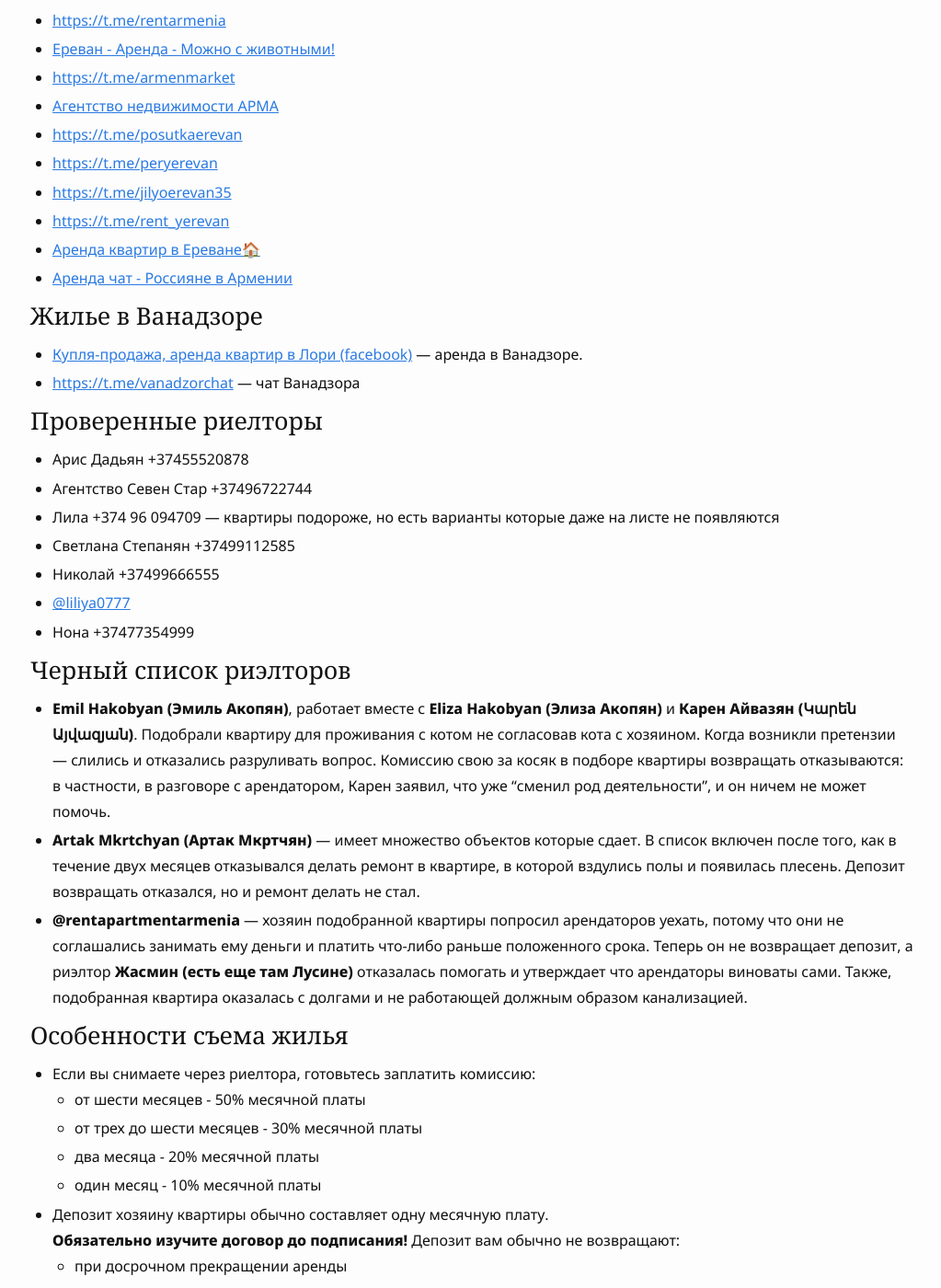
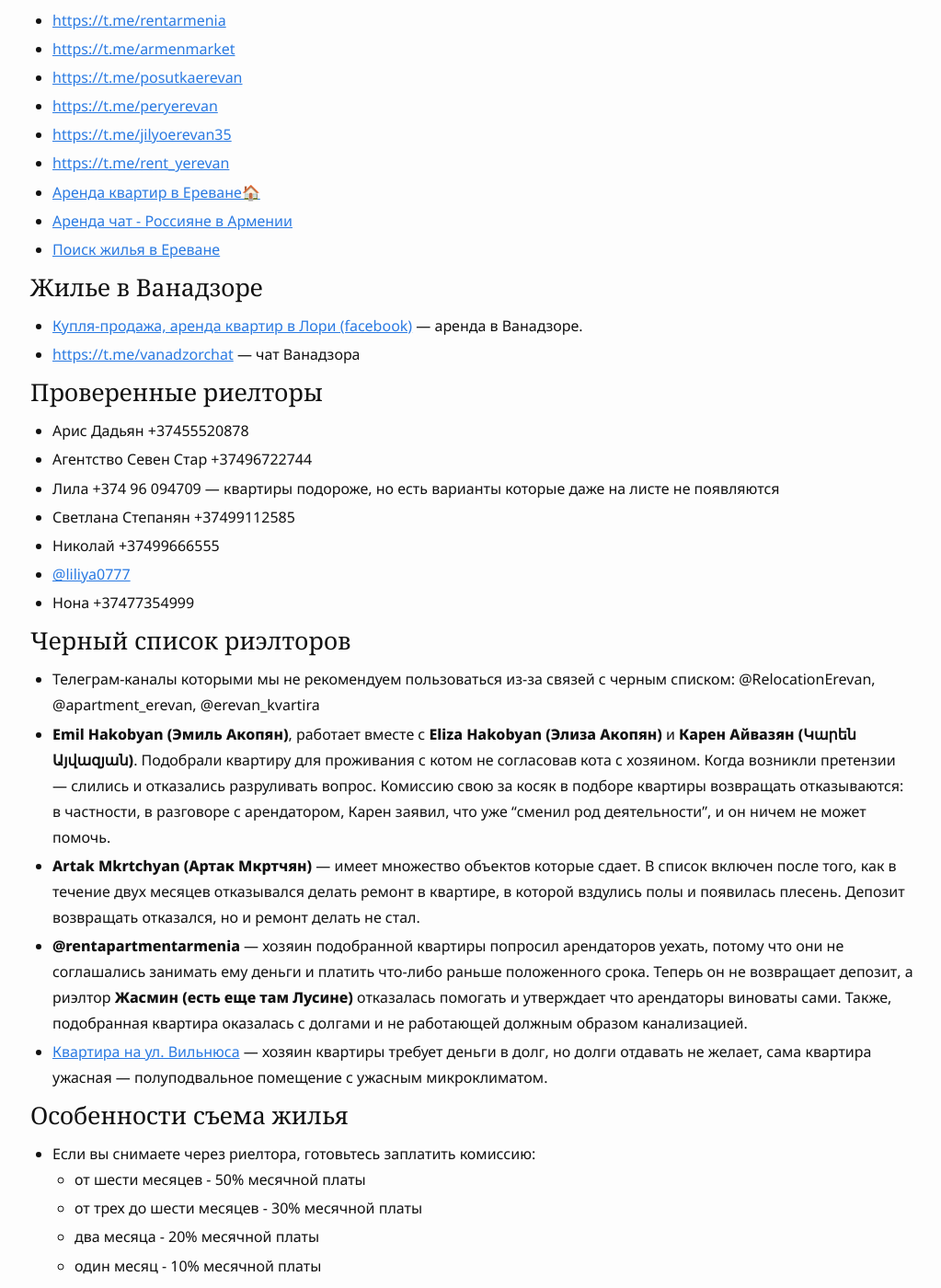
Before and after one commit to haywiki/haywiki.github.io, a Jekyll site: the page built from life/rent-house.md, in a window 1280 px wide and 1400 px high, scrolled down 1556 px. Shown: the whole window at 92% size, without its empty margins (127-1150 px from the left). Built offline with Jekyll 4.4.1, drawn with Linux system fonts in a browser that asks for light colours; nearby versions of some CDN libraries; a script that is not in the unit is left out.

Commit message:
обновлены ссылки на телеграм-чаты и аренда

```diff
--- a/life/rent-house.md
+++ b/life/rent-house.md
@@ -56,17 +56,18 @@ layout: page
 - [https://t.me/relocationArmenia](https://t.me/relocationArmenia)
 - [https://t.me/standardrealty](https://t.me/standardrealty)
 - [https://t.me/rentarmenia](https://t.me/rentarmenia)
-- [Ереван - Аренда - Можно с животными!](https://t.me/yerealty_pets)
 - [https://t.me/armenmarket](https://t.me/armenmarket)
-- [Агентство недвижимости АРМА](https://t.me/armarealty)
 - [https://t.me/posutkaerevan](https://t.me/posutkaerevan)
 - [https://t.me/peryerevan](https://t.me/peryerevan)
 - [https://t.me/jilyoerevan35](https://t.me/jilyoerevan35)
 - [https://t.me/rent_yerevan](https://t.me/rent_yerevan)
 - [Аренда квартир в Ереване🏠](https://t.me/GreenHouseTel)
 - [Аренда чат - Россияне в Армении](https://t.me/rent_armenia_chat)
+- [Поиск жилья в Ереване](https://t.me/royalhouseyerevan)
 
 [//]: # (- [https://t.me/brokeryerevanpro]&#40;https://t.me/brokeryerevanpro&#41;)
+[//]: # (- [Агентство недвижимости АРМА]&#40;https://t.me/armarealty&#41;)
+[//]: # (- [Ереван - Аренда - Можно с животными!]&#40;https://t.me/yerealty_pets&#41;)
 
 ### Жилье в Ванадзоре
 
@@ -85,12 +86,14 @@ layout: page
 
 ### Черный список риэлторов
 
+- Телеграм-каналы которыми мы не рекомендуем пользоваться из-за связей с черным списком: @RelocationErevan, @apartment_erevan, @erevan_kvartira
 - **Emil Hakobyan (Эмиль Акопян)**, работает вместе с **Eliza Hakobyan (Элиза Акопян)** и **Карен Айвазян (Կարեն Այվազյան)**. Подобрали квартиру для проживания
   с котом не согласовав кота с хозяином. Когда возникли претензии — слились и отказались разруливать вопрос. Комиссию свою за косяк
   в подборе квартиры возвращать отказываются: в частности, в разговоре с арендатором, Карен заявил, что уже "сменил род деятельности", и он ничем не может помочь.
 - **Artak Mkrtchyan (Артак Мкртчян)** — имеет множество объектов которые сдает. В список включен после того, как в течение двух месяцев отказывался делать ремонт в квартире, в которой вздулись
   полы и появилась плесень. Депозит возвращать отказался, но и ремонт делать не стал.
 - **@rentapartmentarmenia** — хозяин подобранной квартиры попросил арендаторов уехать, потому что они не соглашались занимать ему деньги и платить что-либо раньше положенного срока. Теперь он не возвращает депозит, а риэлтор **Жасмин (есть еще там Лусине)** отказалась помогать и утверждает что арендаторы виноваты сами. Также, подобранная квартира оказалась с долгами и не работающей должным образом канализацией.
+- [Квартира на ул. Вильнюса](https://www.list.am/ru/item/19102722) — хозяин квартиры требует деньги в долг, но долги отдавать не желает, сама квартира ужасная — полуподвальное помещение с ужасным микроклиматом.
 
 ### Особенности съема жилья
 
```
Also changed, not shown: life/contacts.md (+4 -2 lines).
